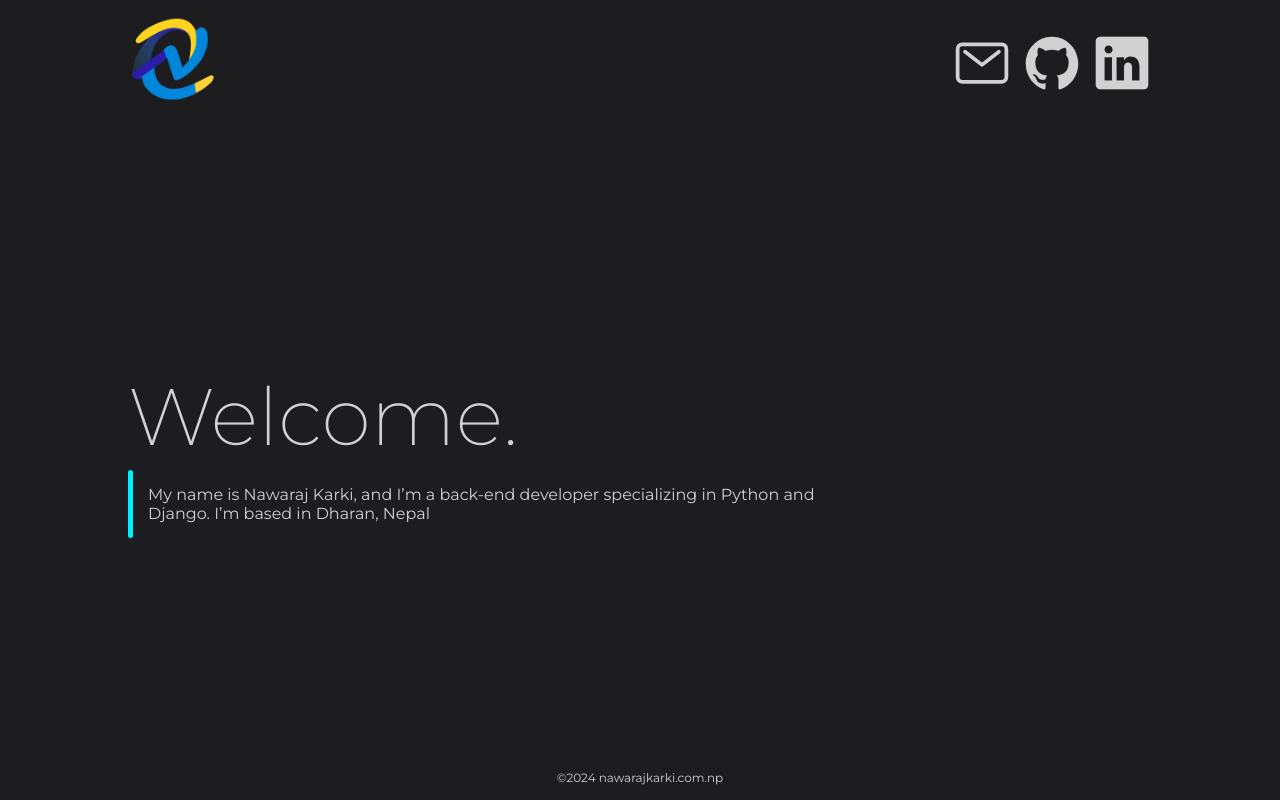
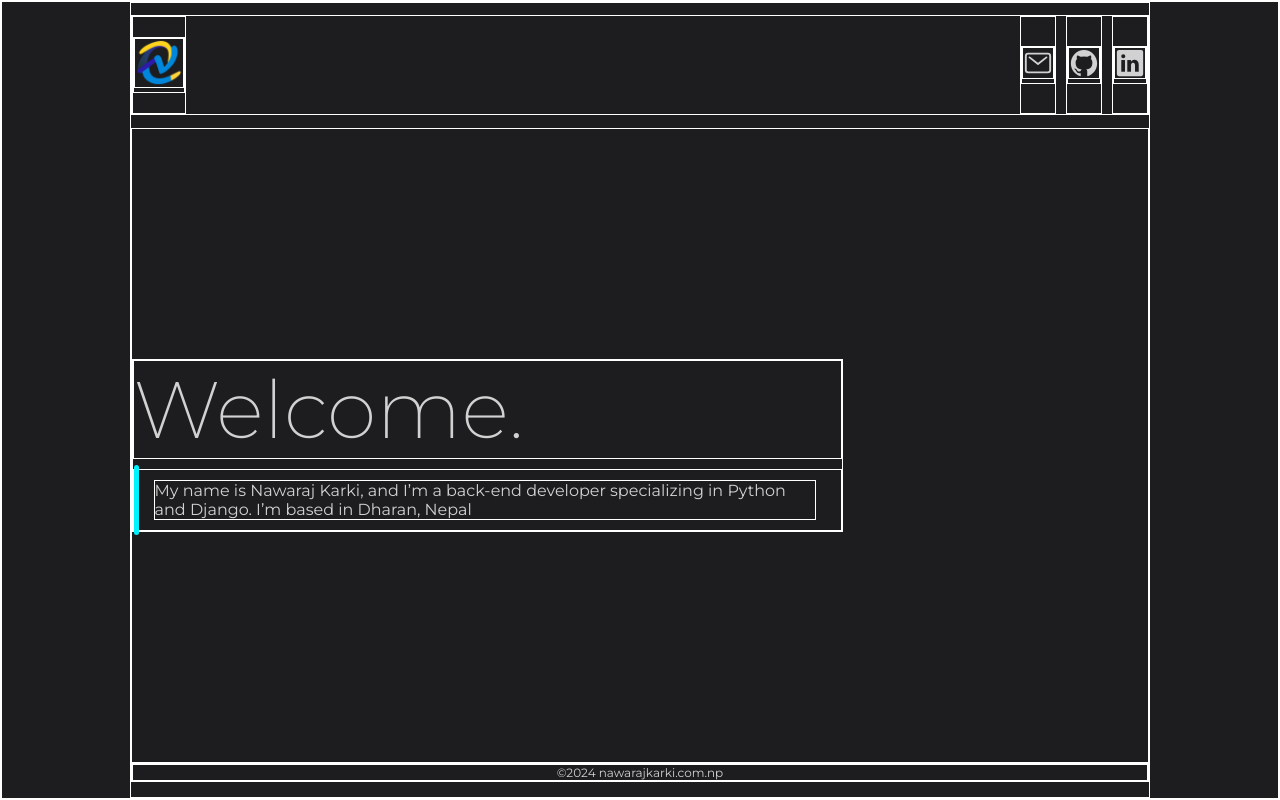
Before and after one commit to Nawarajkarki/Nawarajkarki.github.io, a plain HTML site: page index.html in a window 1280 px wide. Drawn offline with nearby package versions, Linux system fonts and the light colour scheme.

Commit message:
resize logos

```diff
--- a/style.css
+++ b/style.css
@@ -4,6 +4,7 @@
     box-sizing: border-box;
     color: #d1d1d1;
     font-family: 'Montserrat', sans-serif;
+    border: 1px solid white;
 }
 
 
@@ -50,19 +51,20 @@ nav .logo{
     align-items: center;
 }
 
+nav > div{
+    display: flex;
+    align-items: center;
+}
 
 .logo img{
     color: #777;
-    height: 90px;
-    width: 90px;
+    height: 50px;
+    width: 50px;
 }
-.nav-link{
-    display: flex;
-    align-items: center;
-}
+
 .nav-link > a >  ion-icon{
-    height: 60px;
-    width: 60px;
+    height: 30px;
+    width: 30px;
 }
 .nav-link:not(:last-child) {
     margin-right: 10px; /* Adjust as needed */
```
